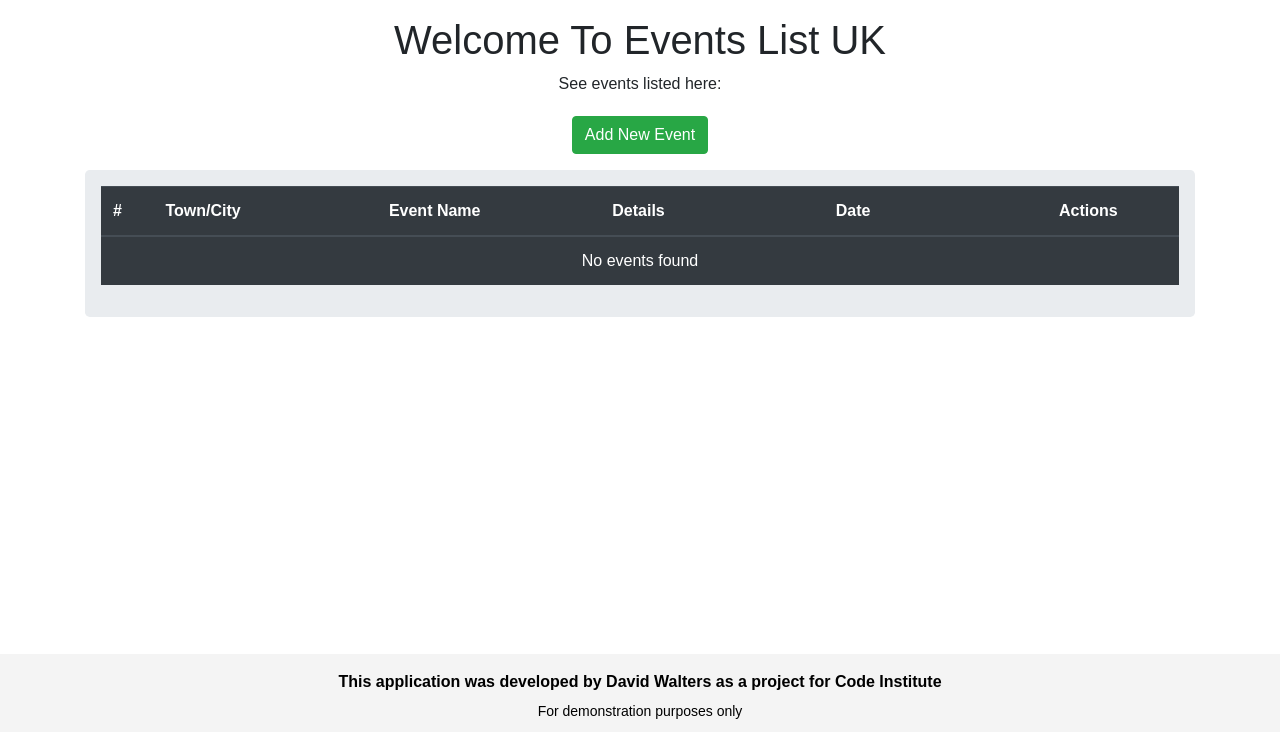
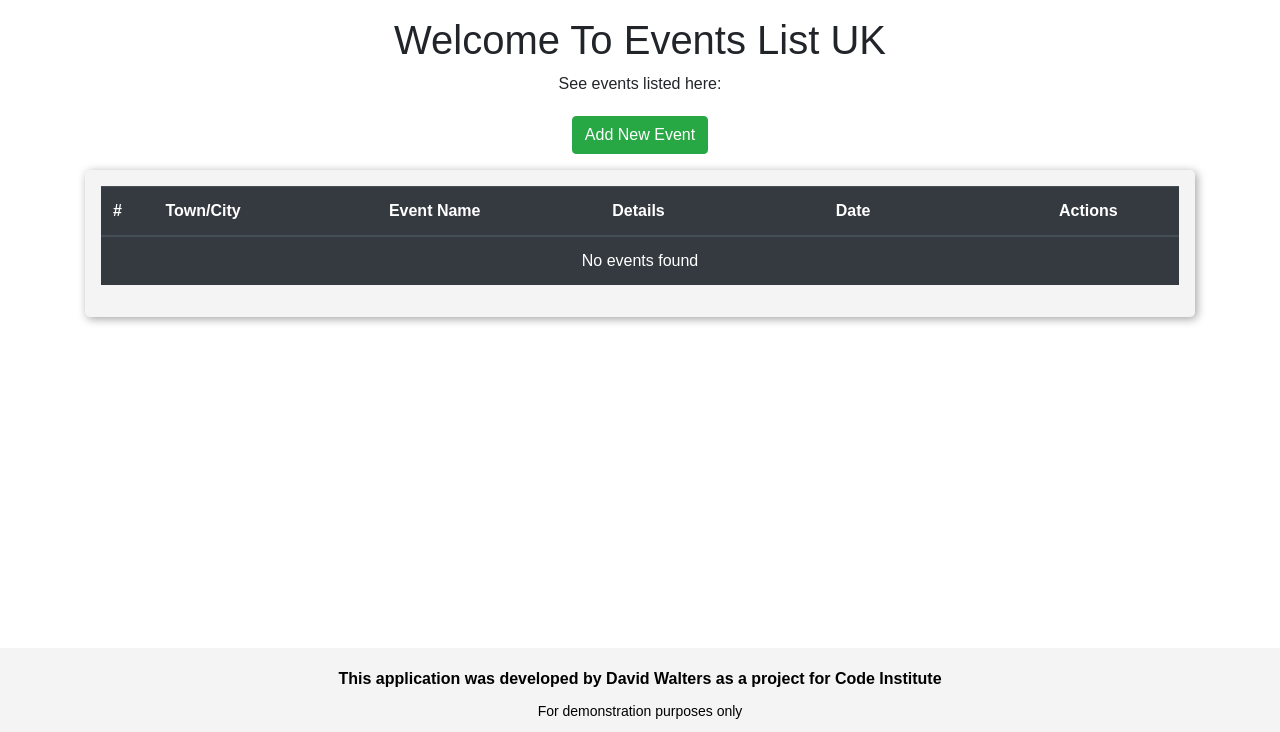
Before and after one commit to david-walters/Milestone-3-Code-Institute, a Flask app: page / in a window 1280 px wide. Shown: the part 68-800 px from the top of the page. Run offline with Flask 3, Linux system fonts and the light colour scheme.

Commit message:
Add custom bg class to the table and increase lineheight for the footer p tag

```diff
--- a/events_list/static/css/styles.css
+++ b/events_list/static/css/styles.css
@@ -57,7 +57,7 @@
 
 footer p:first-of-type {
     font-weight: bold;
-    line-height: 16px;
+    line-height: 22px;
 }
 
 /* ------------- Events Table ------------- */
--- a/events_list/templates/index.html
+++ b/events_list/templates/index.html
@@ -26,7 +26,7 @@
 
 <div class="row">
     <div class="col">
-        <div class="jumbotron p-3">
+        <div class="jumbotron card-bg p-3">
             <div class="table-responsive">
                 <!-- Table displaying events -->
                 <table class="table table-hover table-dark">
```
